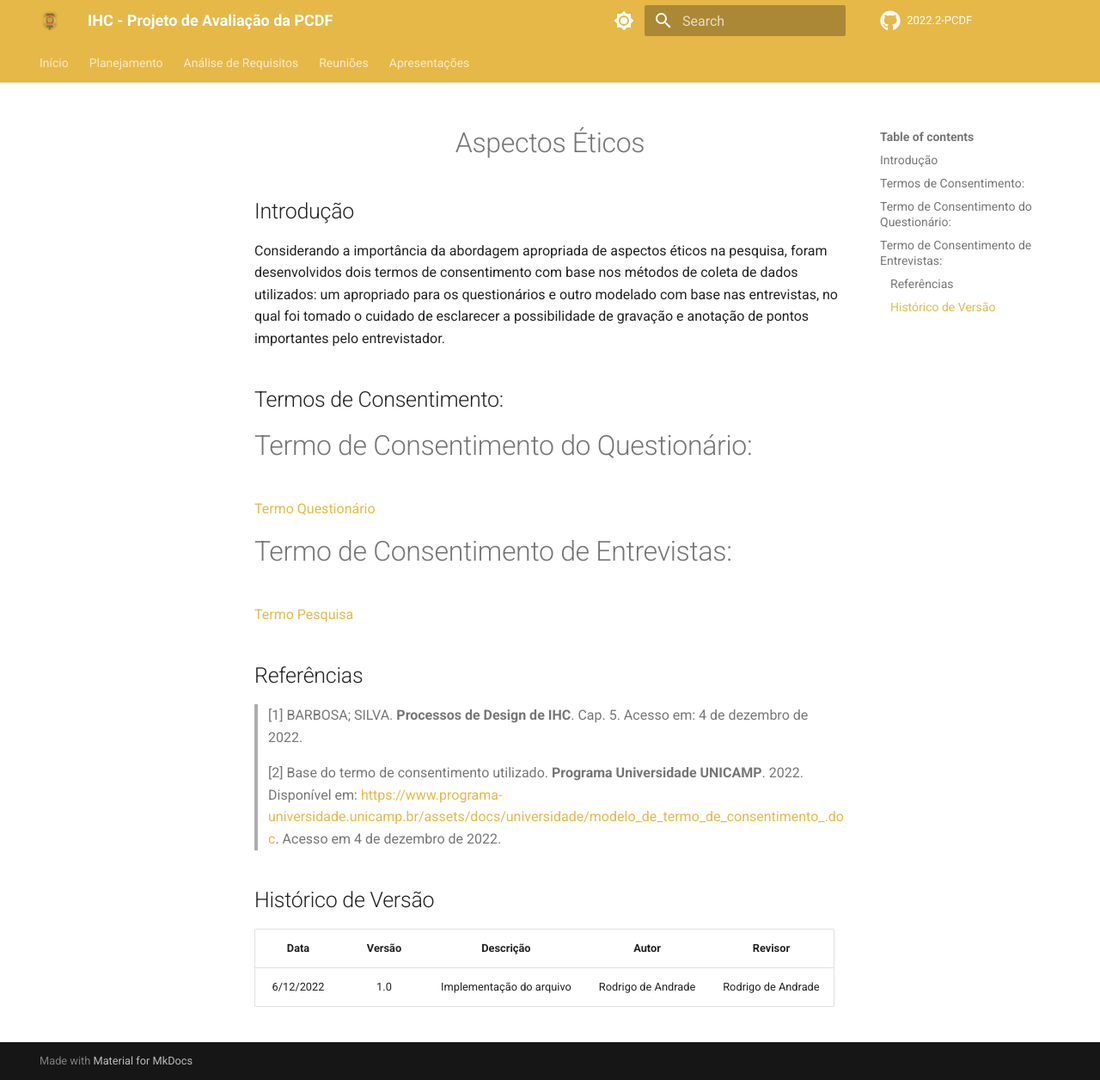
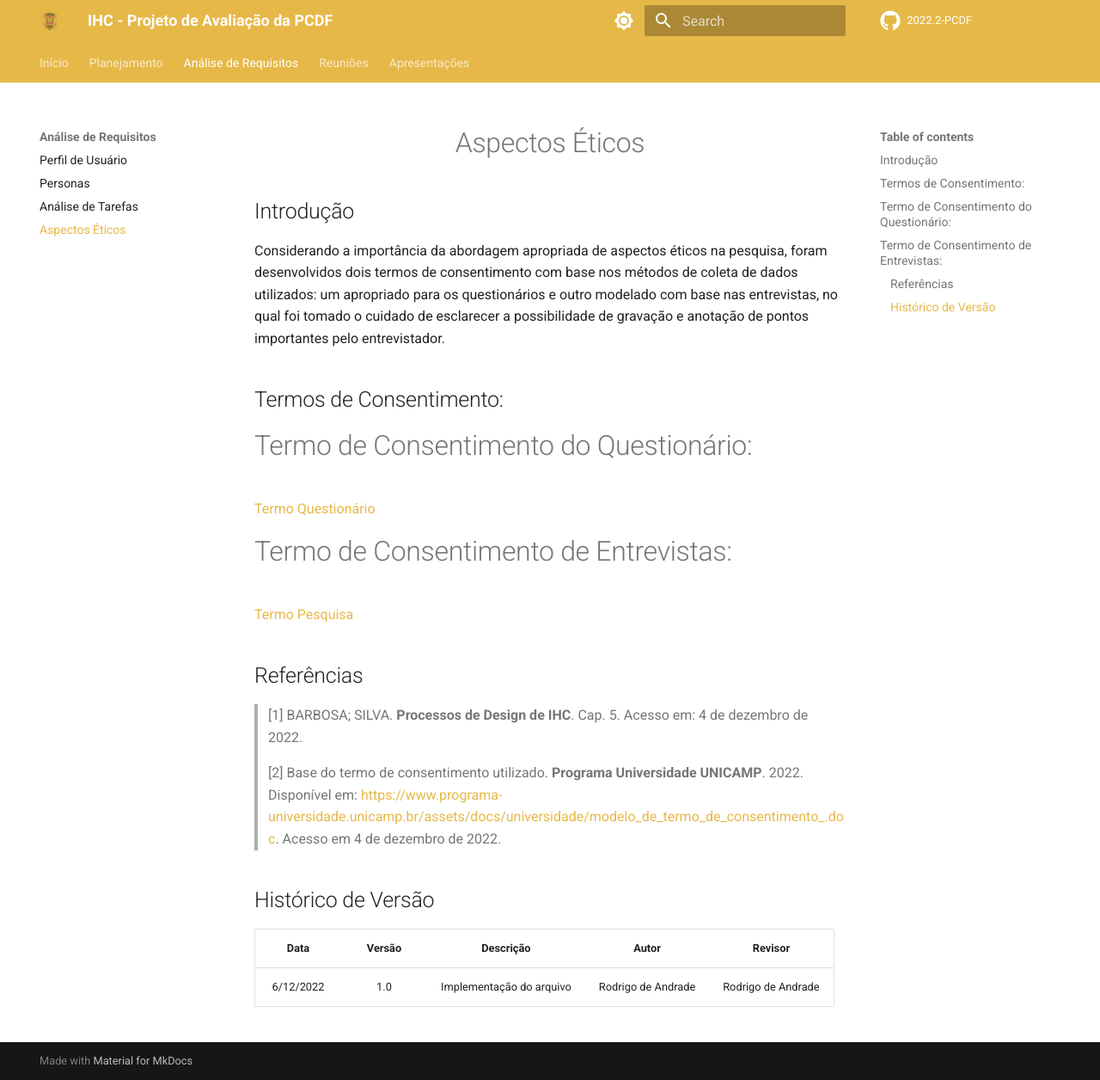
Before and after one commit to Interacao-Humano-Computador/2022.2-PCDF, an MkDocs documentation site: the page built from docs/analise-de-requisitos/aspectos_eticos.md, in a window 1280 px wide and 1256 px high. Shown: the whole window at 86% size. Built offline with MkDocs 1.6.1 and Material for MkDocs 9.7.7, drawn with Linux system fonts in a browser that asks for light colours; comment, search, counter and statistics services are not loaded.

Commit message:
Adição do pathing no arquivo .yaml

```diff
--- a/mkdocs.yml
+++ b/mkdocs.yml
@@ -36,6 +36,9 @@ nav:
       - Ferramentas: ferramentas.md
   - Análise de Requisitos:
     - Perfil de Usuário: analise-de-requisitos/user_profile.md
+    - Personas: analise-de-requisitos/personas.md
+    - Análise de Tarefas: analise-de-requisitos/analise_de_tarefas.md
+    - Aspectos Éticos: analise-de-requisitos/aspectos_eticos.md
   - Reuniões:
     - Reunião01: Atas/Ata1.md
     - Reunião02: Atas/Ata2.md
```
